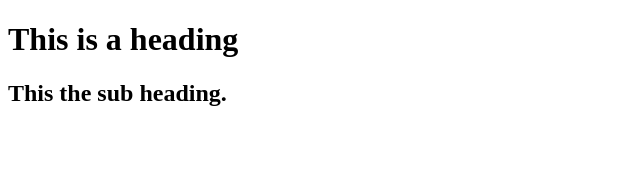
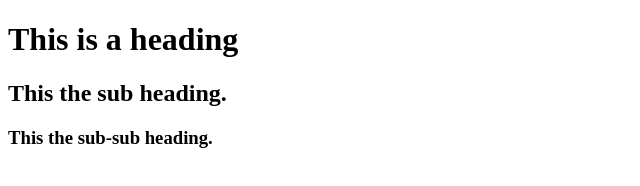
Before and after one commit to vaibhvbh77/demo_repo_codecamp, a plain HTML site: page index.html in a window 1280 px wide. Shown: the whole page, without its empty margins (0-640 px from the left). Drawn offline with Linux system fonts and the light colour scheme.

Commit message:
sub-sub-heading

```diff
--- a/index.html
+++ b/index.html
@@ -9,5 +9,6 @@
   <body>
     <h1>This is a heading</h1>
     <h2>This the sub heading.</h2>
+    <h3>This the sub-sub heading.</h3>
   </body>
 </html>
```
